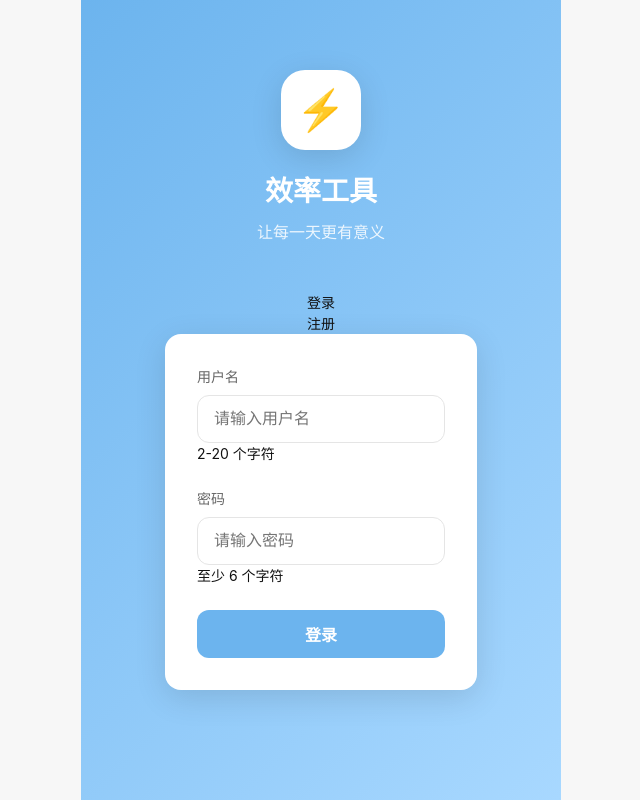
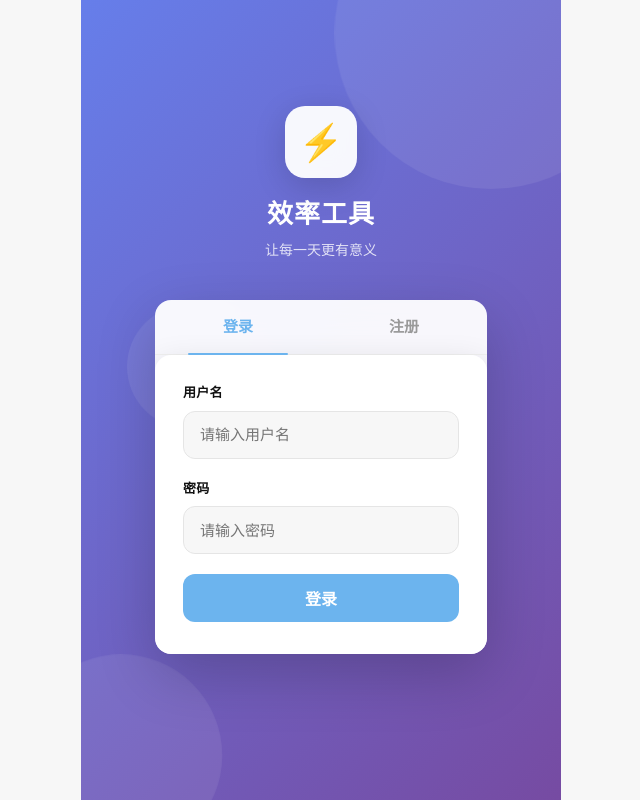
Before and after one commit to eiiun/efficiency-tools, a website: page index.html in a window 1280 px wide. Shown: the whole page, without its empty margins (319-959 px from the left). Drawn offline with Linux system fonts and the light colour scheme; files that its build step writes are made by us from their sources.

Commit message:
Add files via upload

```diff
--- a/index.html
+++ b/index.html
@@ -5,6 +5,7 @@
   <meta name="viewport" content="width=device-width, initial-scale=1.0, maximum-scale=1.0, user-scalable=no">
   <title>我的效率工具</title>
   <link rel="stylesheet" href="css/style.css">
+  <link rel="stylesheet" href="css/login.css">
 </head>
 <body>
   <div id="app">
--- /dev/null
+++ b/login.css
@@ -0,0 +1,213 @@
+/* Login Page - Premium Design */
+.page-login {
+  display: flex;
+  align-items: center;
+  justify-content: center;
+  background: linear-gradient(135deg, #667eea 0%, #764ba2 100%);
+  position: relative;
+  overflow: hidden;
+}
+
+.login-bg-decoration {
+  position: absolute;
+  top: 0;
+  left: 0;
+  right: 0;
+  bottom: 0;
+  pointer-events: none;
+  overflow: hidden;
+}
+
+.login-circle {
+  position: absolute;
+  border-radius: 50%;
+  background: rgba(255, 255, 255, 0.08);
+}
+
+.login-circle-1 {
+  width: 300px;
+  height: 300px;
+  top: -100px;
+  right: -80px;
+  animation: floatCircle 8s ease-in-out infinite;
+}
+
+.login-circle-2 {
+  width: 200px;
+  height: 200px;
+  bottom: -60px;
+  left: -60px;
+  animation: floatCircle 6s ease-in-out infinite reverse;
+}
+
+.login-circle-3 {
+  width: 120px;
+  height: 120px;
+  top: 40%;
+  left: 10%;
+  animation: floatCircle 10s ease-in-out infinite 2s;
+}
+
+@keyframes floatCircle {
+  0%, 100% { transform: translateY(0) scale(1); }
+  50% { transform: translateY(-20px) scale(1.05); }
+}
+
+.login-container {
+  width: 100%;
+  max-width: 380px;
+  padding: 40px 24px;
+  text-align: center;
+  position: relative;
+  z-index: 1;
+}
+
+.login-brand {
+  margin-bottom: 40px;
+}
+
+.brand-icon {
+  width: 72px;
+  height: 72px;
+  background-color: rgba(255, 255, 255, 0.95);
+  border-radius: 20px;
+  display: flex;
+  align-items: center;
+  justify-content: center;
+  font-size: 36px;
+  margin: 0 auto 16px;
+  box-shadow: 0 8px 32px rgba(0, 0, 0, 0.15);
+  backdrop-filter: blur(10px);
+}
+
+.brand-title {
+  font-size: 26px;
+  font-weight: 700;
+  color: #ffffff;
+  margin-bottom: 6px;
+  letter-spacing: 1px;
+}
+
+.brand-subtitle {
+  font-size: 14px;
+  color: rgba(255, 255, 255, 0.8);
+  font-weight: 400;
+}
+
+.login-card {
+  background-color: rgba(255, 255, 255, 0.95);
+  border-radius: var(--radius-lg);
+  box-shadow: 0 20px 60px rgba(0, 0, 0, 0.2);
+  backdrop-filter: blur(20px);
+  overflow: hidden;
+}
+
+.login-tabs {
+  display: flex;
+  border-bottom: 1px solid var(--border-light);
+}
+
+.login-tab {
+  flex: 1;
+  padding: 16px;
+  font-size: 15px;
+  font-weight: 600;
+  color: var(--text-tertiary);
+  text-align: center;
+  cursor: pointer;
+  transition: all 0.2s;
+  position: relative;
+}
+
+.login-tab.active {
+  color: var(--primary-color);
+}
+
+.login-tab.active::after {
+  content: '';
+  position: absolute;
+  bottom: -1px;
+  left: 20%;
+  right: 20%;
+  height: 2px;
+  background-color: var(--primary-color);
+  border-radius: 1px;
+}
+
+.login-tab:hover:not(.active) {
+  color: var(--text-secondary);
+}
+
+.login-form {
+  padding: 28px 28px 32px;
+}
+
+.form-group {
+  margin-bottom: 20px;
+  text-align: left;
+}
+
+.form-group label {
+  display: block;
+  font-size: 13px;
+  font-weight: 600;
+  color: var(--text-primary);
+  margin-bottom: 8px;
+  letter-spacing: 0.3px;
+}
+
+.form-group input {
+  width: 100%;
+  height: 48px;
+  padding: 0 16px;
+  background-color: var(--bg-primary);
+  border: 1.5px solid var(--border-color);
+  border-radius: var(--radius-md);
+  font-size: 15px;
+  color: var(--text-primary);
+  outline: none;
+  transition: all 0.2s;
+}
+
+.form-group input:focus {
+  border-color: var(--primary-color);
+  background-color: #ffffff;
+  box-shadow: 0 0 0 3px rgba(108, 180, 238, 0.12);
+}
+
+.field-hint {
+  display: none;
+  font-size: 12px;
+  color: var(--text-tertiary);
+  margin-top: 6px;
+  padding-left: 2px;
+}
+
+.btn-secondary {
+  display: none;
+}
+
+.login-mode-switch {
+  margin-top: 24px;
+  text-align: center;
+  font-size: 14px;
+  color: var(--text-secondary);
+}
+
+.login-mode-switch a {
+  color: var(--primary-color);
+  text-decoration: none;
+  font-weight: 500;
+  margin-left: 8px;
+}
+
+.login-mode-switch a:hover {
+  text-decoration: underline;
+}
+
+.login-tip {
+  margin-top: 24px;
+  text-align: center;
+  font-size: 13px;
+  color: rgba(255, 255, 255, 0.75);
+}
--- a/login.js
+++ b/login.js
@@ -10,7 +10,7 @@ const loginPage = {
         }
       })
 
-      if (store.user) {
+      if (store.user && store.user.name) {
         usernameInput.value = store.user.name
       }
     }
```
